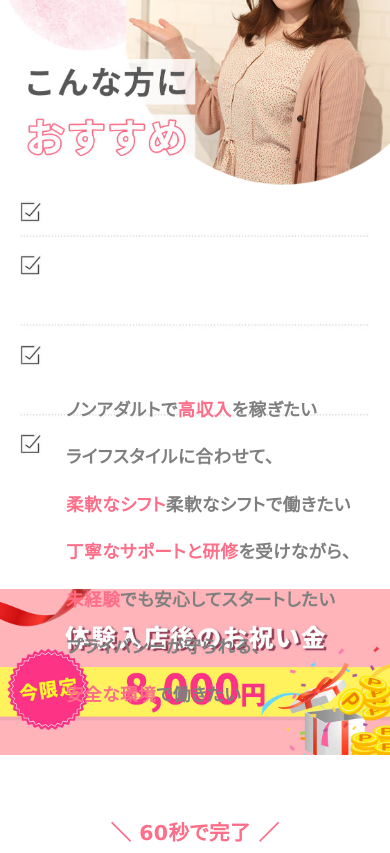
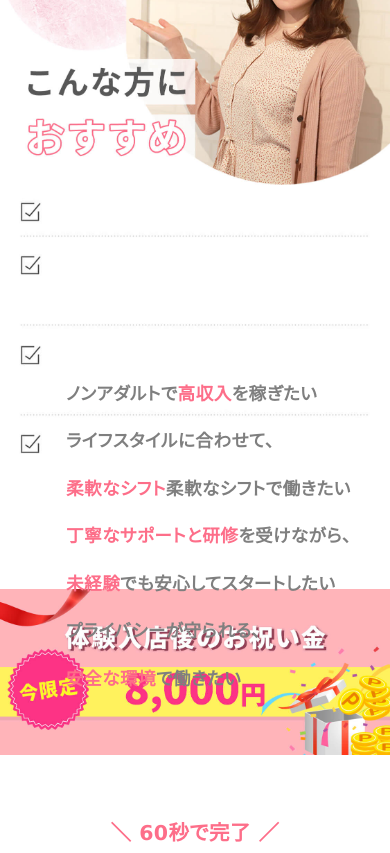
Before and after one commit to punio04/rimokatsu, a plain HTML site: page index.html in a window 390 px wide. Shown: the part 883-1736 px from the top of the page. Drawn offline with Linux system fonts and the light colour scheme.

Commit message:
Add files via upload

```diff
--- a/style.css
+++ b/style.css
@@ -3655,7 +3655,7 @@ body .wrap>.page>main>article>section {
     text-align: center;
     position: absolute;
     right: 1.5rem;
-    bottom: -47.4rem;
+    bottom: -46.4rem;
     line-height: 2.7;
     width: 300px;
   }
```
